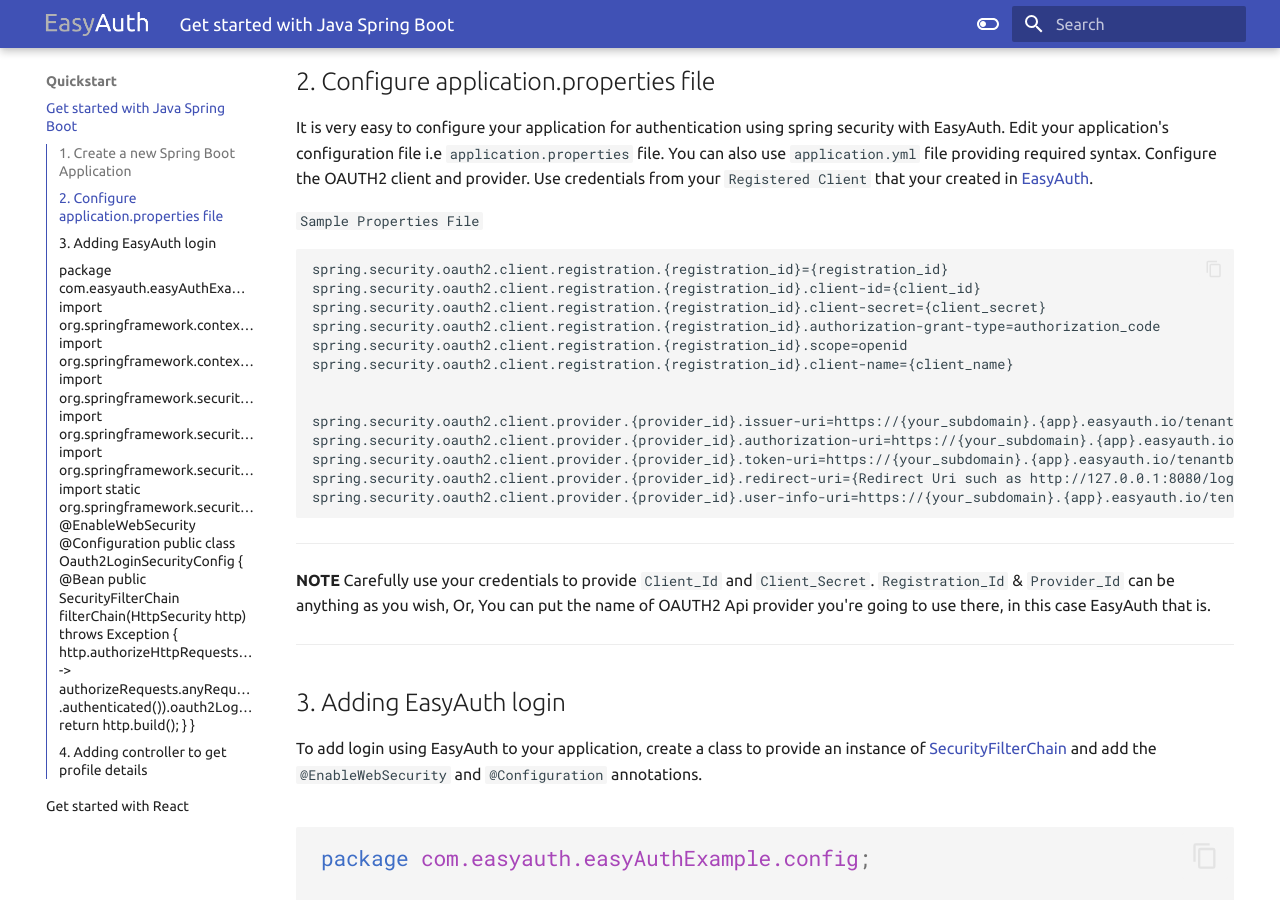
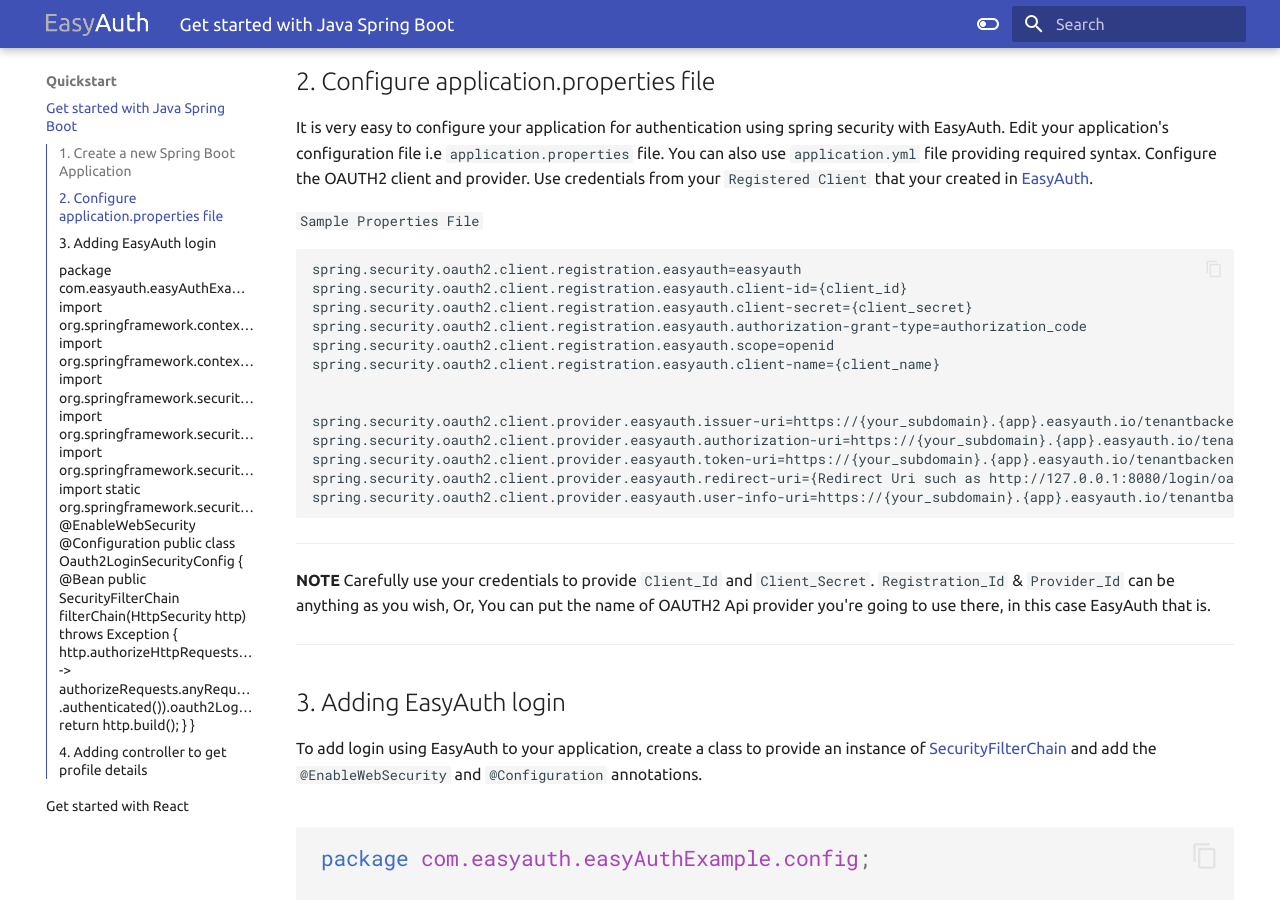
Before and after one commit to easyauth-io/docs, an MkDocs documentation site: the page built from docs/quickstart/java-spring-boot.md, in a window 1280 px wide and 900 px high, scrolled down 1073 px. Built offline with MkDocs 1.6.1 and Material for MkDocs 9.7.7, drawn with Linux system fonts in a browser that asks for light colours; some of the changed text lies outside the part shown.

Commit message:
set registration and provider id to easyauth

````diff
--- a/docs/quickstart/java-spring-boot.md
+++ b/docs/quickstart/java-spring-boot.md
@@ -58,19 +58,19 @@
 
 `Sample Properties File`
 ```
-spring.security.oauth2.client.registration.{registration_id}={registration_id}
-spring.security.oauth2.client.registration.{registration_id}.client-id={client_id}
-spring.security.oauth2.client.registration.{registration_id}.client-secret={client_secret}
-spring.security.oauth2.client.registration.{registration_id}.authorization-grant-type=authorization_code
-spring.security.oauth2.client.registration.{registration_id}.scope=openid
-spring.security.oauth2.client.registration.{registration_id}.client-name={client_name}
+spring.security.oauth2.client.registration.easyauth=easyauth
+spring.security.oauth2.client.registration.easyauth.client-id={client_id}
+spring.security.oauth2.client.registration.easyauth.client-secret={client_secret}
+spring.security.oauth2.client.registration.easyauth.authorization-grant-type=authorization_code
+spring.security.oauth2.client.registration.easyauth.scope=openid
+spring.security.oauth2.client.registration.easyauth.client-name={client_name}
 
 
-spring.security.oauth2.client.provider.{provider_id}.issuer-uri=https://{your_subdomain}.{app}.easyauth.io/tenantbackend
-spring.security.oauth2.client.provider.{provider_id}.authorization-uri=https://{your_subdomain}.{app}.easyauth.io/tenantbackend/oauth2/authorize
-spring.security.oauth2.client.provider.{provider_id}.token-uri=https://{your_subdomain}.{app}.easyauth.io/tenantbackend/oauth2/token
-spring.security.oauth2.client.provider.{provider_id}.redirect-uri={Redirect Uri such as http://127.0.0.1:8080/login/oauth2/code/easyauth}
-spring.security.oauth2.client.provider.{provider_id}.user-info-uri=https://{your_subdomain}.{app}.easyauth.io/tenantbackend/userinfo
+spring.security.oauth2.client.provider.easyauth.issuer-uri=https://{your_subdomain}.{app}.easyauth.io/tenantbackend
+spring.security.oauth2.client.provider.easyauth.authorization-uri=https://{your_subdomain}.{app}.easyauth.io/tenantbackend/oauth2/authorize
+spring.security.oauth2.client.provider.easyauth.token-uri=https://{your_subdomain}.{app}.easyauth.io/tenantbackend/oauth2/token
+spring.security.oauth2.client.provider.easyauth.redirect-uri={Redirect Uri such as http://127.0.0.1:8080/login/oauth2/code/easyauth}
+spring.security.oauth2.client.provider.easyauth.user-info-uri=https://{your_subdomain}.{app}.easyauth.io/tenantbackend/userinfo
 
 ```
 ---
@@ -119,6 +119,7 @@
 Here, We're using reactive `WebClient` from [Spring WebFlux](https://docs.spring.io/spring-framework/docs/current/reference/html/web-reactive.html#spring-web-reactive) to send HTTP requests and receive HTTP response.
 
 > Add the `spring-boot-starter-webflux` starter dependency in your maven project.
+
 ```xml
 		<dependency>
 			<groupId>org.springframework.boot</groupId>
@@ -201,7 +202,7 @@
     }
 
     @GetMapping("/profile")
-    public String profile(@RegisteredOAuth2AuthorizedClient({registration_id}) OAuth2AuthorizedClient authorizedClient) {
+    public String profile(@RegisteredOAuth2AuthorizedClient("easyauth") OAuth2AuthorizedClient authorizedClient) {
         String resourceUri = "https://{your_subdomain}.{app}.easyauth.io/tenantbackend/api/profile";		<dependency>
 			<groupId>org.springframework.boot</groupId>
 			<artifactId>spring-boot-starter-webflux</artifactId>
@@ -220,6 +221,4 @@
 ---
 Here, We've created a `GetMapping` path for the index page `/` and a `GetMapping` path `/profile` that sends HTTP request for the profile details to the EasyAuth Api and returns the response.
 
-**Note** Make sure to add correct registration_id in the parameter of the function `public string profile()`
-
 ---
````
